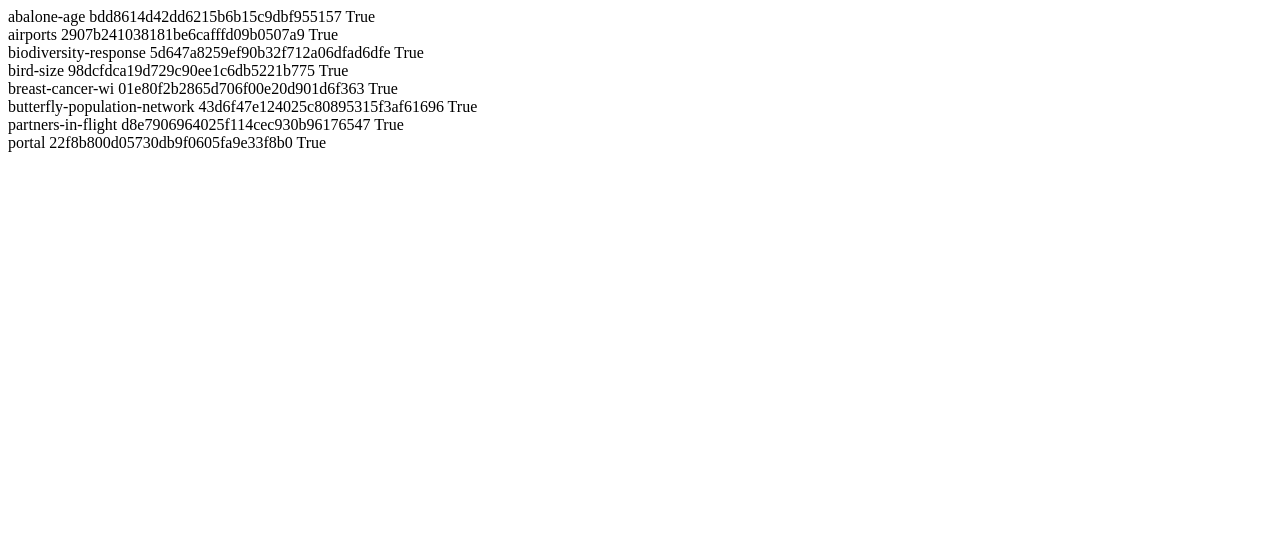
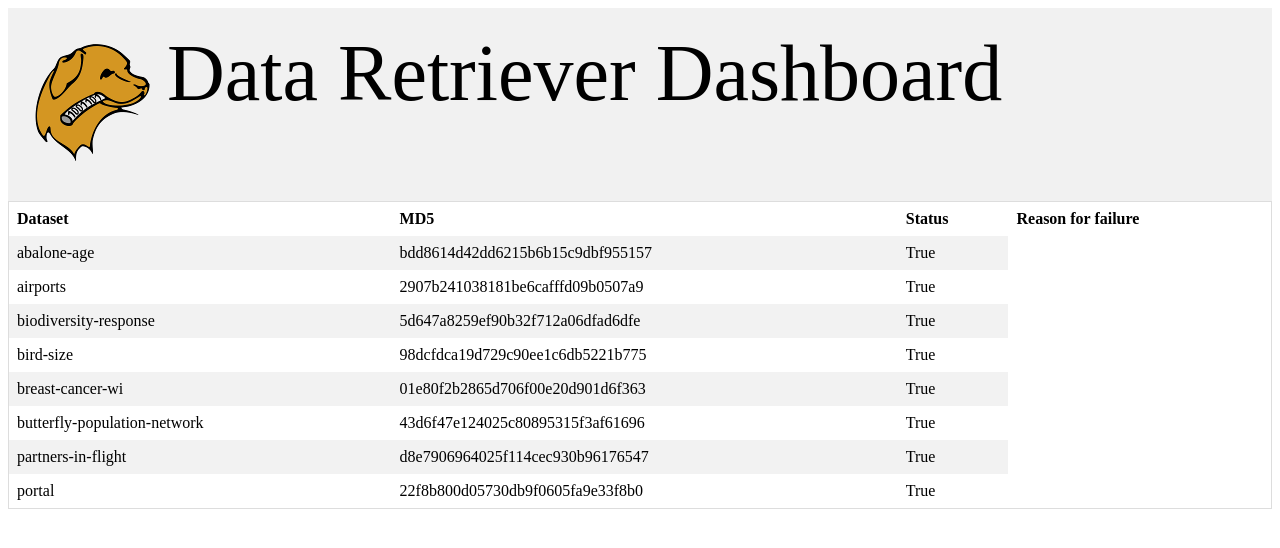
Before and after one commit to weecology/retrieverdash, a Django app: page /dashboard/ in a window 1280 px wide. Shown: the top 548 px of the page. Run offline with Django 3.2, Linux system fonts and the light colour scheme.

Commit message:
Create basic layout with header and table

```diff
--- a/retrieverdash/core/views.py
+++ b/retrieverdash/core/views.py
@@ -2,12 +2,16 @@ from django.http import HttpResponse
 from django.views import View
 from django.shortcuts import render
 
+from retrieverdash.settings.common import PROJECT_ROOT
+
+import os
 import json
 
+file_path = os.path.join(PROJECT_ROOT, 'dashboard_script/dataset_details.json')
 
 class DashboardView(View):
     template_name = "dashboard.html"
 
     def get(self, request, *args, **kwargs):
-        dataset_detail = json.load(open('../dashboard_script/dataset_details.json', 'r'))
+        dataset_detail = json.load(open(file_path, 'r'))
         return render(request, self.template_name, context={'datasets': dataset_detail})
--- a/retrieverdash/templates/dashboard.html
+++ b/retrieverdash/templates/dashboard.html
@@ -1,18 +1,96 @@
+{% load staticfiles %}
 <!DOCTYPE html>
 <html lang="en">
 <head>
     <meta charset="UTF-8">
     <title>Retriever Dashboard</title>
+    <style>
+.header {
+  overflow: hidden;
+  background-color: #f1f1f1;
+  padding: 20px 10px;
+}
+
+.header a {
+  float: left;
+  color: black;
+  text-align: center;
+  padding: 12px;
+  text-decoration: none;
+  font-size: 18px;
+  line-height: 25px;
+  border-radius: 4px;
+}
+
+.header a.logo {
+  font-size: 25px;
+  font-weight: bold;
+}
+
+.header a:hover {
+  background-color: #ddd;
+  color: black;
+}
+
+.header a.active {
+  background-color: dodgerblue;
+  color: white;
+}
+
+.header-text {
+  display: block;
+    font-size: 5em;
+}
+
+@media screen and (max-width: 500px) {
+  .header a {
+    float: none;
+    display: block;
+    text-align: left;
+  }
+}
+        table {
+    border-collapse: collapse;
+    border-spacing: 0;
+    width: 100%;
+    border: 1px solid #ddd;
+}
+
+th, td {
+    text-align: left;
+    padding: 8px;
+}
+
+tr:nth-child(even){background-color: #f2f2f2}
+
+    </style>
 </head>
 <body>
-{% for dataset, detail in datasets.items %}
-{{dataset}}
-{{detail.md5}}
-{{detail.status}}
-{% ifequal detail.status False%}
-{{detail.reason}}
-{% endifequal %}
-<br>
-{% endfor %}
+     <div class="header">
+  <a class="logo"><img src="{% static 'image/logo_small.png' %}"></a>
+  <div class="header-text">
+    Data Retriever Dashboard
+  </div>
+</div>
+<div style="overflow-x: auto">
+    <table>
+    <tr>
+        <th>Dataset</th>
+        <th>MD5</th>
+        <th>Status</th>
+        <th>Reason for failure</th>
+    </tr>
+        {% for dataset, detail in datasets.items %}
+        <tr>
+            <td>{{dataset}}</td>
+            <td>{{detail.md5}}</td>
+            <td>{{detail.status}}</td>
+        {% ifequal detail.status False%}
+            <td>{{detail.reason}}</td>
+        {% endifequal %}
+        </tr>
+        {% endfor %}
+    </table>
+    </div>
 </body>
 </html>
```
Also changed, not shown: retrieverdash/static/image/logo_small.png (added).
